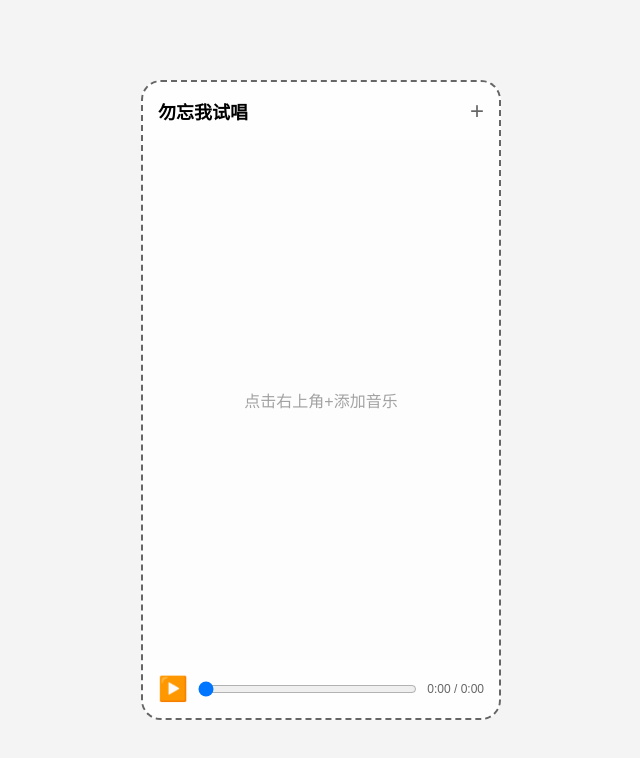
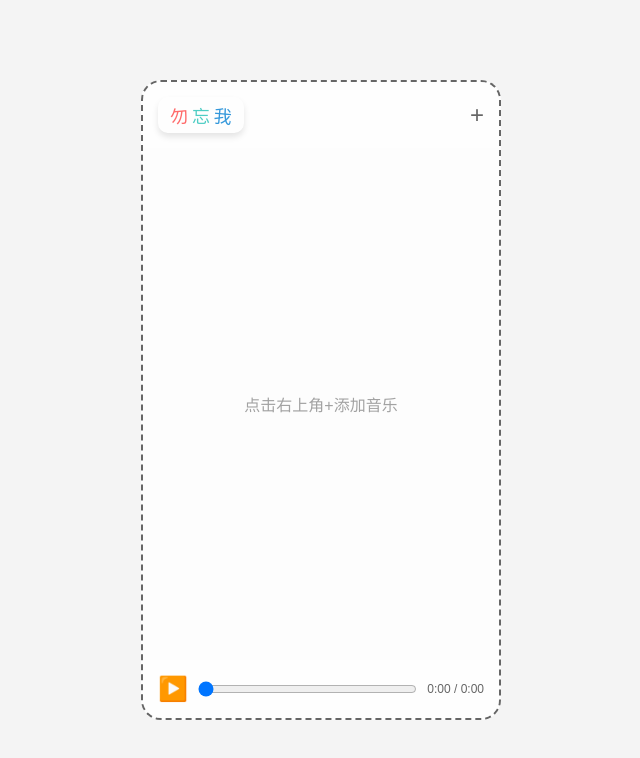
Before and after one commit to agoodschool/agoodschool.github.io, a plain HTML site: page index.html in a window 1280 px wide. Shown: the whole page, without its empty margins (319-959 px from the left). Drawn offline with Linux system fonts and the light colour scheme.

Commit message:
Add files via upload

```diff
--- a/index.html
+++ b/index.html
@@ -10,7 +10,11 @@
     <div class="card-container">
         <div class="card">
             <div class="card-header">
-                <div class="card-title">勿忘我试唱</div>
+                <div class="card-title">
+                    <span class="word-wo">勿</span>
+                    <span class="word-wang">忘</span>
+                    <span class="word-wang-end">我</span>
+                </div>
                 <div class="card-menu">
                     <button class="add-btn">+</button>
                 </div>
--- a/script.js
+++ b/script.js
@@ -9,6 +9,9 @@ document.addEventListener('DOMContentLoaded', () => {
     const submitLyricsBtn = document.getElementById('submit-lyrics');
     const cancelLyricsBtn = document.getElementById('cancel-lyrics');
     const cardTitle = document.querySelector('.card-title');
+    const wordWo = cardTitle.querySelector('.word-wo');
+    const wordWang = cardTitle.querySelector('.word-wang');
+    const wordWangEnd = cardTitle.querySelector('.word-wang-end');
 
     // 音频相关元素
     const audioElement = document.getElementById('song-audio');
@@ -60,7 +63,7 @@ document.addEventListener('DOMContentLoaded', () => {
             audioElement.src = audioURL;
 
             // 更新卡片标题为音频文件名
-            cardTitle.textContent = `勿忘我试唱 - ${file.name}`;
+            wordWangEnd.textContent = `我 - ${file.name}`;
 
             // 显示音频控制器
             audioControls.style.display = 'flex';
--- a/styles.css
+++ b/styles.css
@@ -53,8 +53,39 @@ body {
 }
 
 .card-title {
+    position: relative;
+    font-size: 0; /* 隐藏原始文字 */
+    display: inline-block;
+    padding: 5px 10px;
+    background: rgba(255,255,255,0.2);
+    border-radius: 10px;
+    box-shadow: 0 4px 6px rgba(0,0,0,0.1);
+}
+
+.card-title span {
     font-size: 18px;
-    font-weight: bold;
+    display: inline-block;
+    margin: 0 2px;
+    transition: all 0.3s ease;
+}
+
+.card-title .word-wo {
+    color: #ff6b6b; /* 红色 */
+    transform: rotate(-5deg);
+}
+
+.card-title .word-wang {
+    color: #4ecdc4; /* 绿色 */
+    transform: rotate(0deg);
+}
+
+.card-title .word-wang-end {
+    color: #3498db; /* 蓝色 */
+    transform: rotate(5deg);
+}
+
+.card-title:hover span {
+    transform: translateY(-5px);
 }
 
 .add-btn {
```
